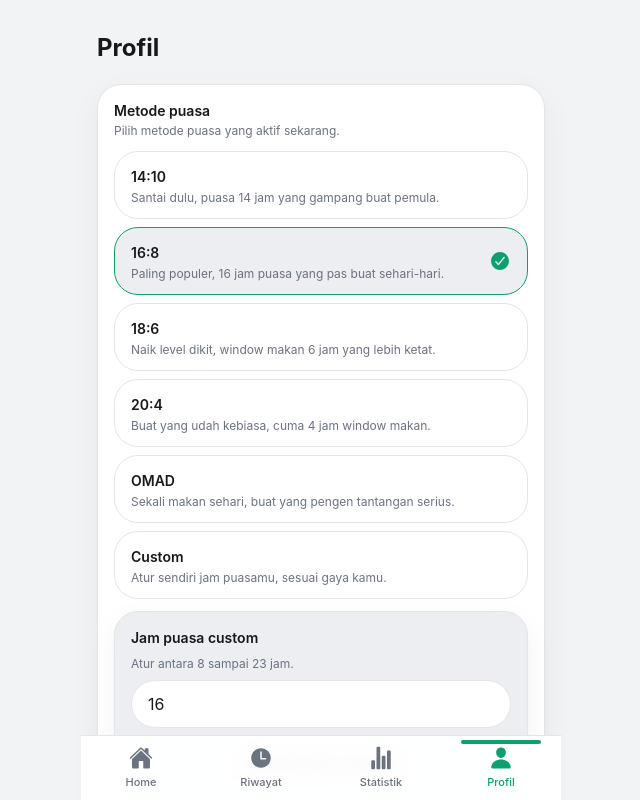
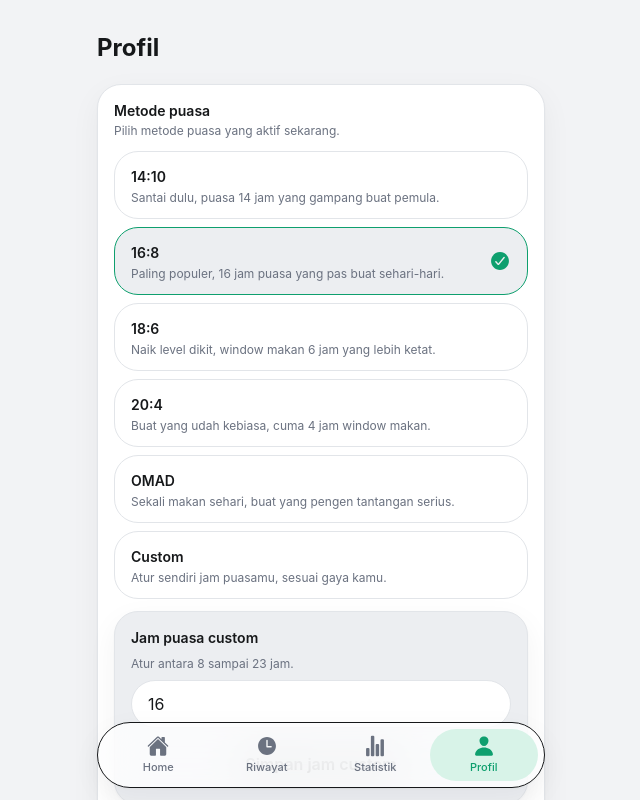
Before and after one commit to agussiswantoporto/heula-fe, a Next.js app: page /profile in a window 1280 px wide. Shown: the top 800 px of the page, without its empty margins (319-959 px from the left). Built offline with nearby package versions, Linux system fonts and the light colour scheme.

Commit message:
feat: float BottomTabBar into an iOS pill and reserve layout space

```diff
--- a/src/components/layout/AppShell.tsx
+++ b/src/components/layout/AppShell.tsx
@@ -1,15 +1,32 @@
 /**
  * AppShell (design Section 13).
  *
- * Centers content to a phone-width column on larger viewports, fills the
- * dynamic viewport height, and reserves bottom padding for the fixed tab bar
- * plus the safe-area inset. Pure presentational wrapper, no client state.
+ * Centers content to a phone-width column on larger viewports and fills the
+ * dynamic viewport height. On tabbed routes it reserves bottom space for the
+ * FLOATING BottomTabBar pill: the pill height (~56px) plus the pill's bottom
+ * gap (0.75rem) plus a little breathing room, all on top of the safe-area
+ * inset, so bottom-scrolled content and Home's `mt-auto pb-4` Start/Stop
+ * controls are never hidden behind the detached pill. On full-screen routes
+ * (onboarding, offline) the tab bar is hidden, so no bottom space is reserved
+ * and content can use the full height. Pure presentational wrapper.
  */
-export function AppShell({ children }: { children: React.ReactNode }) {
+import { cn } from "@/lib/cn";
+
+export function AppShell({
+  children,
+  withTabBar = true,
+}: {
+  children: React.ReactNode;
+  withTabBar?: boolean;
+}) {
   return (
     <div className="mx-auto flex min-h-dvh w-full max-w-[480px] flex-col bg-bg">
-      {/* Bottom padding leaves room for the fixed BottomTabBar (64px) + safe area. */}
-      <main className="safe-x flex-1 pb-[calc(64px+env(safe-area-inset-bottom))]">
+      <main
+        className={cn(
+          "safe-x flex-1",
+          withTabBar && "pb-[calc(56px+1.5rem+env(safe-area-inset-bottom))]",
+        )}
+      >
         {children}
       </main>
     </div>
--- a/src/components/layout/BottomTabBar.tsx
+++ b/src/components/layout/BottomTabBar.tsx
@@ -3,9 +3,11 @@
 /**
  * BottomTabBar (design Section 13).
  *
- * iOS-style fixed bottom tab navigation within the phone-width column. Four
- * tabs (Home / History / Stats / Profile) with io5 icons, a motion layout
- * highlight behind the active tab, and active state derived from usePathname().
+ * Floating iOS-style tab bar: a detached, fully-rounded, translucent pill that
+ * hovers above the home indicator and is centered within the phone-width
+ * column. Four tabs (Home / History / Stats / Profile) with io5 icons and a
+ * motion layoutId pill/blob highlight that springs behind the active tab;
+ * active state is derived from usePathname().
  */
 import Link from "next/link";
 import { usePathname } from "next/navigation";
@@ -36,11 +38,12 @@ export function BottomTabBar() {
   const pathname = usePathname() ?? "/";
 
   return (
+    <div className="pointer-events-none fixed inset-x-0 bottom-0 z-50 mx-auto w-full max-w-[480px] px-4 pb-[calc(0.75rem+env(safe-area-inset-bottom))]">
       <nav
         aria-label="Navigasi utama"
-      className="safe-bottom fixed inset-x-0 bottom-0 z-50 mx-auto w-full max-w-[480px] border-t border-border bg-surface/95 backdrop-blur"
+        className="pointer-events-auto rounded-pill border border-hairline bg-[var(--frost-surface)] shadow-card backdrop-blur-xl backdrop-saturate-150"
       >
-      <ul className="flex h-16 items-stretch">
+        <ul className="flex items-stretch p-1.5">
           {TABS.map((tab) => {
             const active = isActive(pathname, tab.href);
             return (
@@ -48,25 +51,26 @@ export function BottomTabBar() {
                 <Link
                   href={tab.href}
                   aria-current={active ? "page" : undefined}
-                className="relative flex h-full flex-col items-center justify-center gap-1"
+                  className="relative flex min-h-[44px] flex-col items-center justify-center gap-0.5 rounded-pill py-1.5 outline-none focus-visible:ring-2 focus-visible:ring-brand focus-visible:ring-offset-2 focus-visible:ring-offset-[var(--frost-surface)]"
                 >
                   {active && (
                     <motion.span
                       layoutId="tab-highlight"
-                    className="absolute inset-x-5 top-1 h-1 rounded-pill bg-brand"
+                      className="absolute inset-0 rounded-pill bg-brand-soft"
                       transition={{ type: "spring", stiffness: 500, damping: 40 }}
                     />
                   )}
                   <Icon
                     name={tab.icon}
-                  size={24}
+                    size={22}
                     className={cn(
+                      "relative z-10",
                       active ? "text-brand" : "text-content-muted",
                     )}
                   />
                   <span
                     className={cn(
-                    "text-[11px] font-medium",
+                      "relative z-10 text-[11px] font-medium",
                       active ? "text-brand" : "text-content-muted",
                     )}
                   >
@@ -78,5 +82,6 @@ export function BottomTabBar() {
           })}
         </ul>
       </nav>
+    </div>
   );
 }
--- a/src/components/ui/ToastProvider.tsx
+++ b/src/components/ui/ToastProvider.tsx
@@ -44,7 +44,7 @@ export function ToastProvider({ children }: { children: React.ReactNode }) {
   return (
     <ToastContext.Provider value={value}>
       {children}
-      <div className="safe-bottom pointer-events-none fixed inset-x-0 bottom-20 z-[60] mx-auto flex w-full max-w-[480px] flex-col items-center gap-2 px-4">
+      <div className="safe-bottom pointer-events-none fixed inset-x-0 bottom-[calc(56px+1.5rem+1rem)] z-[60] mx-auto flex w-full max-w-[480px] flex-col items-center gap-2 px-4">
         {toasts.map((t) => (
           <Toast key={t.id} message={t.message} tone={t.tone} />
         ))}
```
Also changed, not shown: .agents/tasks/task-ios-styling/features/FEAT-002.json (added). Lines whose indentation alone changed are shown as unchanged.
